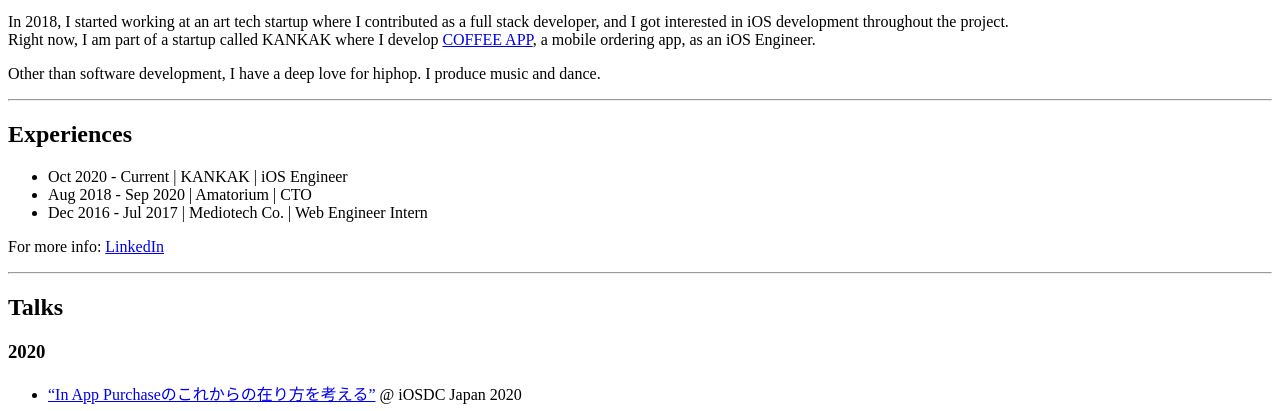
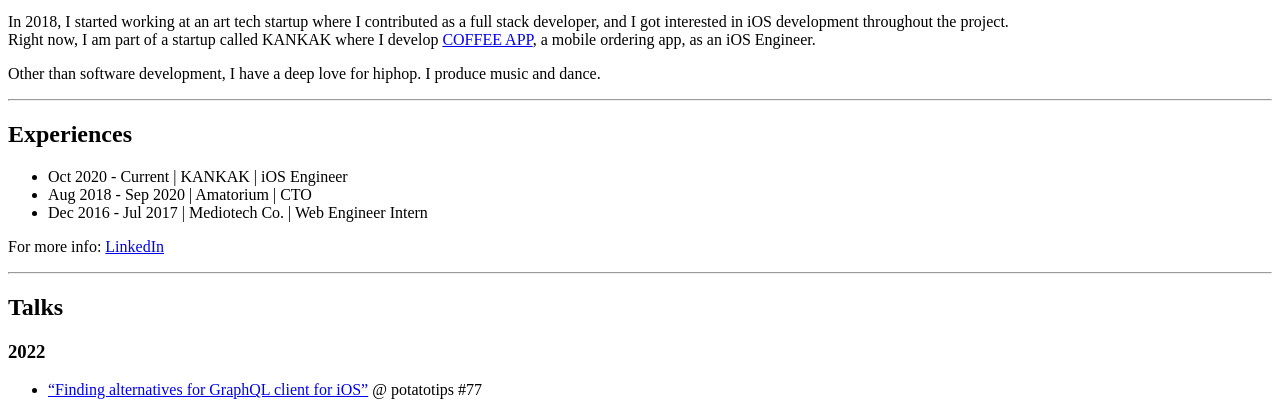
Before and after one commit to redryerye/portfolio, a Gatsby site: page /about in a window 1280 px wide. Shown: the part 389-800 px from the top of the page. Built offline with nearby package versions, Linux system fonts and the light colour scheme; Gatsby itself is replaced by a stand-in of ours.

Commit message:
Add talk

```diff
--- a/src/pages/about/index.js
+++ b/src/pages/about/index.js
@@ -66,6 +66,11 @@
       <hr />
       <div>
         <h2>Talks</h2>
+        <h3>2022</h3>
+        <ul className="no-bullet">
+          <li><a href="https://speakerdeck.com/redryerye/finding-alternatives-for-graphql-client-for-ios"
+              target="_blank">“Finding alternatives for GraphQL client for iOS”</a> @ potatotips #77</li>
+        </ul>
         <h3>2020</h3>
         <ul className="no-bullet">
           <li><a href="https://fortee.jp/iosdc-japan-2020/proposal/36676fca-9823-4a22-a90b-8eb2e98f4b1a"
```
